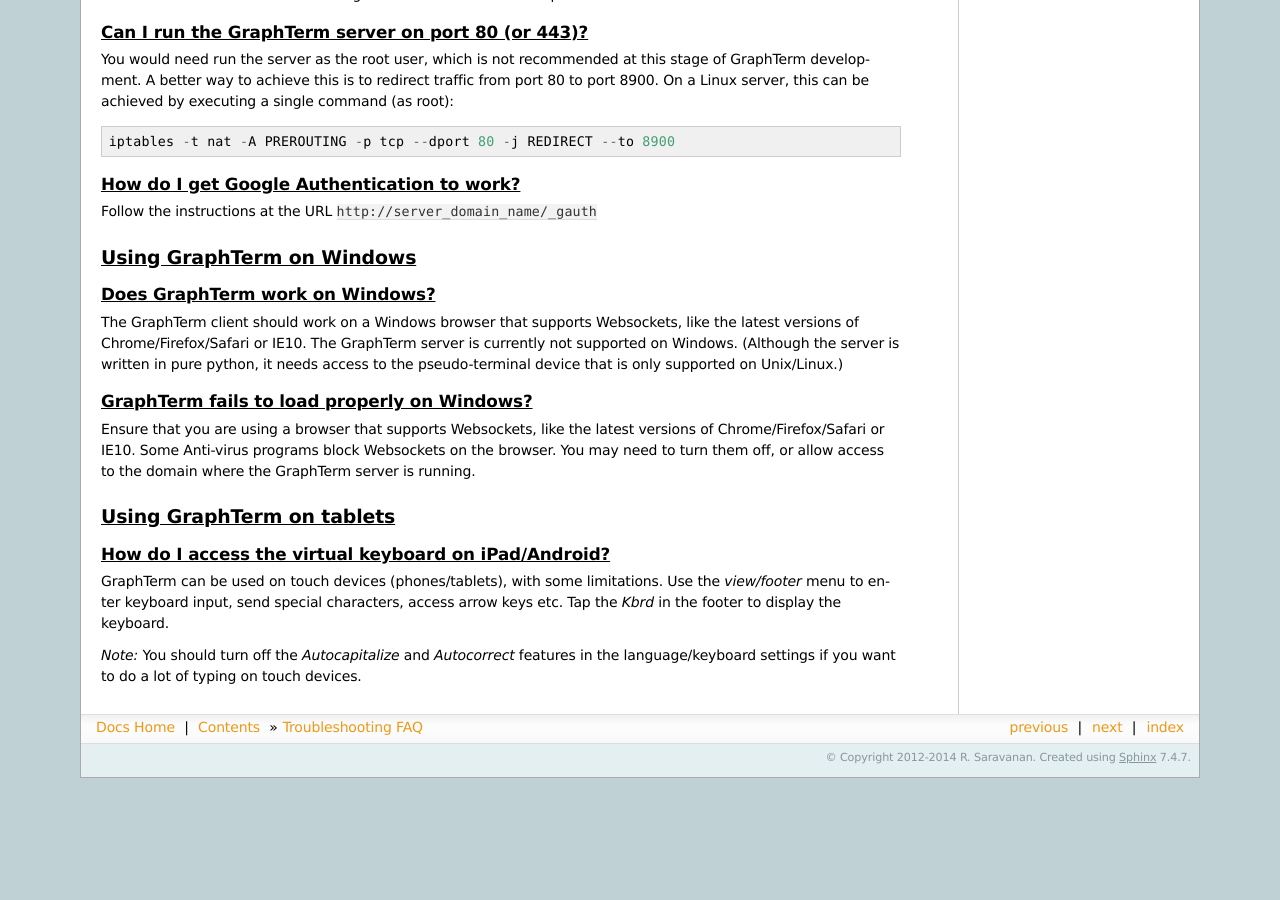
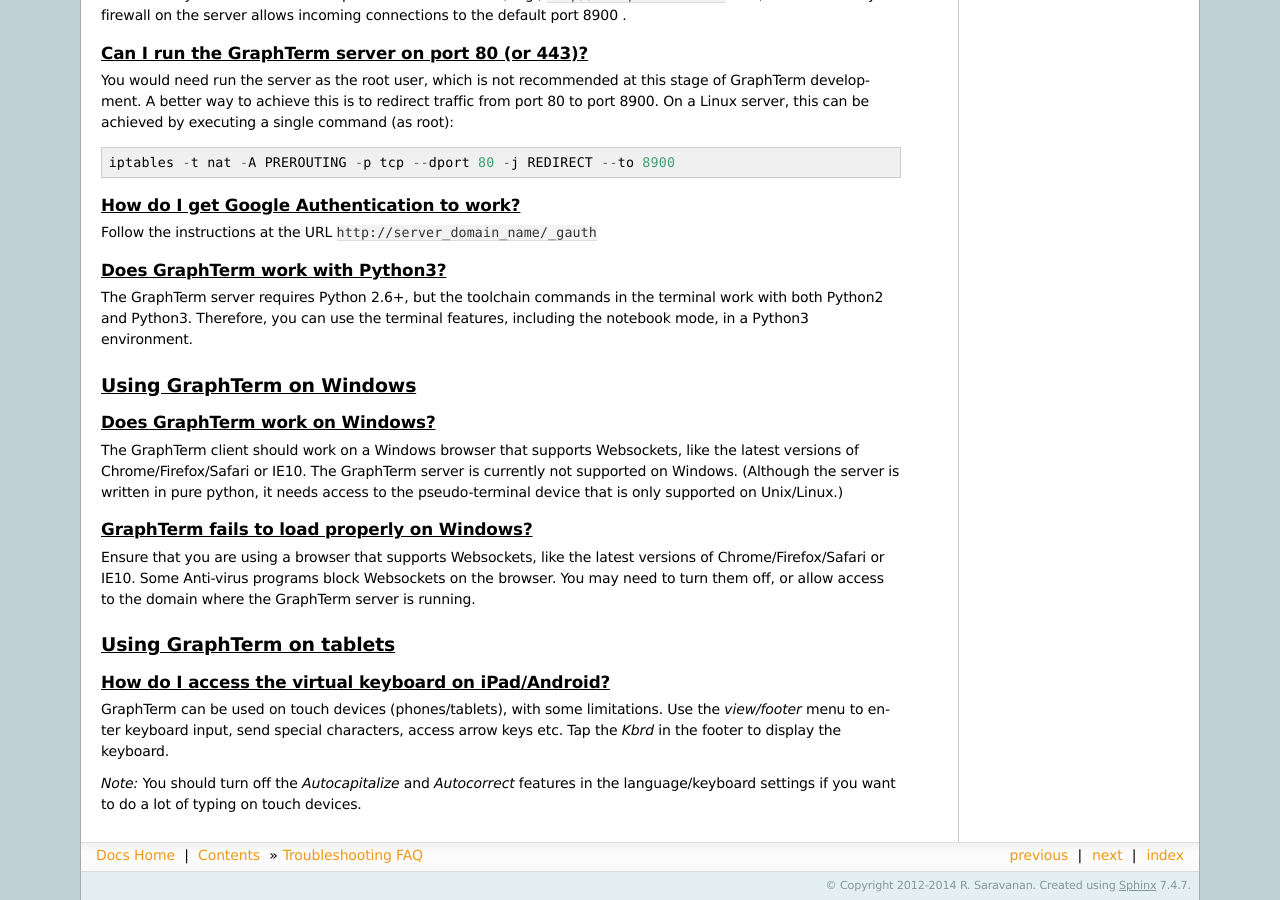
Before and after one commit to mitotic/graphterm, a Sphinx documentation site: the page built from docs/troubleshooting.rst, in a window 1280 px wide and 900 px high, scrolled down 2463 px. Built offline with Sphinx 7.4.7, drawn with Linux system fonts in a browser that asks for light colours; the version number could not be read and is left out; before the commit the page ends 3241 px from its top, so only the background shows below that; some of the changed text lies outside the part shown.

Commit message:
2to3: toolchain finalized

```diff
--- a/docs/troubleshooting.rst
+++ b/docs/troubleshooting.rst
@@ -185,6 +185,17 @@
 Follow the instructions at the URL ``http://server_domain_name/_gauth``
 
 
+.. index:: python3
+
+Does GraphTerm work with Python3?
+^^^^^^^^^^^^^^^^^^^^^^^^^^^^^^^^^^^^^^^^^^^^^^^^^^^^^^^^^^^^^^^^^^^^^^^^^^^^^^^^^^^^^^
+
+The GraphTerm server requires Python 2.6+, but the toolchain commands
+in the terminal work with both Python2 and Python3. Therefore, you can
+use the terminal features, including the notebook mode, in a Python3
+environment.
+
+
 .. index:: Windows
 
 Using GraphTerm on Windows
```
Also changed, not shown: docs/virtual-setup.rst (+12 -9 lines), 2 other files.
